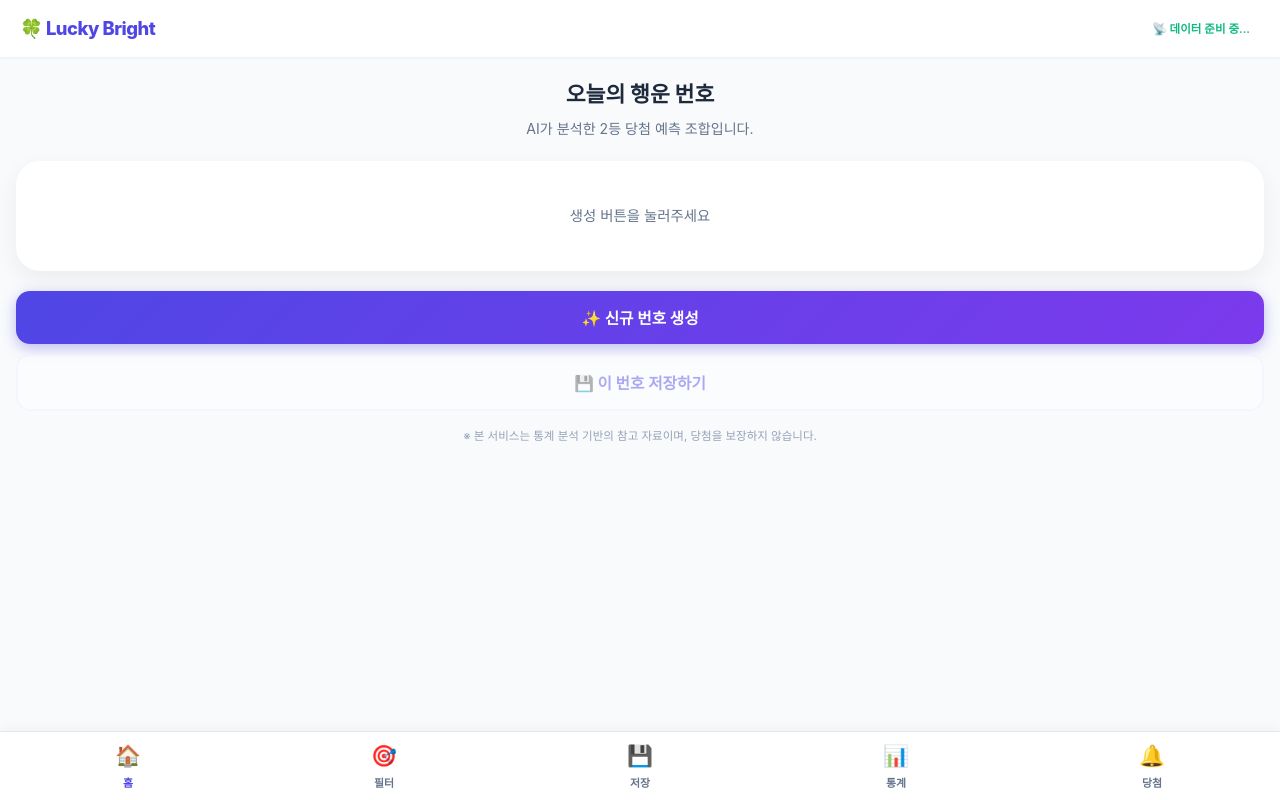
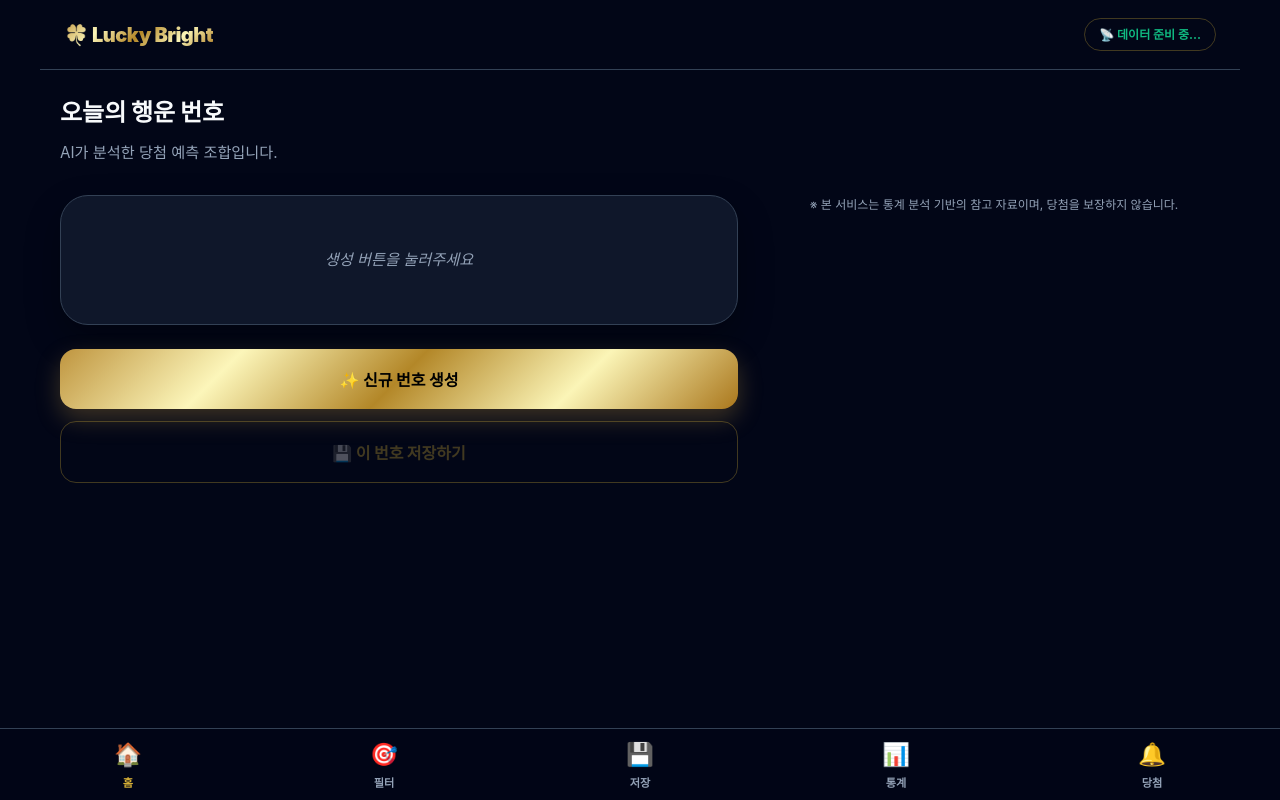
Before and after one commit to kkarare/lotto-2nd, a Flask app: page / in a window 1280 px wide. Run offline with Flask 3, Linux system fonts and the light colour scheme; data that the repository does not hold is empty; some web fonts are replaced.

Commit message:
UI: Premium Dark & Gold theme update and Google Play compliant store assets

```diff
--- a/static/css/style.css
+++ b/static/css/style.css
@@ -1,21 +1,17 @@
 :root {
-    --bg-color: #F8FAFC;
-    --card-bg: #FFFFFF;
-    --primary: #4F46E5;
-    --primary-light: #EEF2FF;
-    --text-main: #1E293B;
-    --text-sub: #64748B;
+    --bg-color: #020617;
+    --card-bg: #0F172A;
+    --primary: #D4AF37; /* Premium Gold */
+    --primary-light: rgba(212, 175, 55, 0.15);
+    --text-main: #F8FAFC;
+    --text-sub: #94A3B8;
     --success: #10B981;
     --warning: #F59E0B;
     --danger: #EF4444;
-    --gray: #94A3B8;
+    --gray: #334155;
 
-    /* 로또볼 색상 */
-    --ball-1: #FBBF24;
-    --ball-11: #60A5FA;
-    --ball-21: #F87171;
-    --ball-31: #94A3B8;
-    --ball-41: #34D399;
+    --gold-gradient: linear-gradient(135deg, #BF953F, #FCF6BA, #B38728, #FBF5B7, #AA771C);
+    --glass-bg: rgba(15, 23, 42, 0.8);
 }
 
 * {
@@ -38,201 +34,216 @@ body {
     flex-direction: column;
     min-height: 100vh;
     padding-bottom: 80px;
+    max-width: 1200px;
+    margin: 0 auto;
 }
 
 /* ===== 헤더 ===== */
 .main-header {
-    background-color: var(--card-bg);
-    padding: 14px 20px;
+    background-color: var(--bg-color);
+    padding: 18px 24px;
     display: flex;
     justify-content: space-between;
     align-items: center;
-    box-shadow: 0 1px 3px rgba(0,0,0,0.06);
+    border-bottom: 1px solid var(--gray);
     position: sticky;
     top: 0;
     z-index: 100;
+    backdrop-filter: blur(10px);
 }
 
 .main-header h1 {
     margin: 0;
-    font-size: 1.15rem;
-    font-weight: 800;
-    color: var(--primary);
+    font-size: 1.25rem;
+    font-weight: 900;
+    background: var(--gold-gradient);
+    -webkit-background-clip: text;
+    -webkit-text-fill-color: transparent;
     letter-spacing: -0.5px;
 }
 
 .status-badge {
-    font-size: 0.72rem;
+    font-size: 0.75rem;
     background: var(--primary-light);
     color: var(--primary);
-    padding: 4px 10px;
+    padding: 6px 14px;
     border-radius: 20px;
-    font-weight: 600;
-    max-width: 180px;
-    overflow: hidden;
-    white-space: nowrap;
-    text-overflow: ellipsis;
+    font-weight: 700;
+    border: 1px solid rgba(212, 175, 55, 0.3);
 }
 
-/* ===== 탭 컨텐츠 ===== */
+/* ===== 탭 컨텐츠 & 레이아웃 ===== */
 .tab-content {
     display: none;
-    padding: 20px 16px;
-    animation: fadeIn 0.25s ease;
+    padding: 24px 20px;
+    animation: fadeIn 0.3s ease-out;
 }
 
 .tab-content.active {
     display: block;
 }
 
+@media (min-width: 768px) {
+    .home-main-layout {
+        display: grid;
+        grid-template-columns: 1.2fr 0.8fr;
+        gap: 30px;
+        align-items: start;
+    }
+
+    .hero-section {
+        text-align: left !important;
+        margin-bottom: 30px !important;
+    }
+}
+
 .tab-content h3 {
-    margin: 0 0 5px 0;
-    font-size: 1.1rem;
+    margin: 0 0 8px 0;
+    font-size: 1.25rem;
+    font-weight: 800;
 }
 
 .tab-content h4 {
-    margin: 0 0 10px 0;
-    font-size: 0.95rem;
+    margin: 0 0 12px 0;
+    font-size: 1rem;
+    color: var(--primary);
 }
 
 @keyframes fadeIn {
-    from { opacity: 0; transform: translateY(8px); }
+    from { opacity: 0; transform: translateY(10px); }
     to   { opacity: 1; transform: translateY(0); }
 }
 
 /* ===== 홈 섹션 ===== */
 .hero-section {
     text-align: center;
-    margin-bottom: 20px;
+    margin-bottom: 24px;
 }
 
 .hero-section h2 {
-    font-size: 1.35rem;
-    margin: 0 0 6px 0;
-    font-weight: 800;
+    font-size: 1.5rem;
+    margin: 0 0 8px 0;
+    font-weight: 900;
 }
 
 .hero-section p {
     color: var(--text-sub);
-    font-size: 0.88rem;
+    font-size: 0.95rem;
     margin: 0;
 }
 
 /* ===== 로또볼 디스플레이 ===== */
 .lotto-display {
     background: var(--card-bg);
-    border-radius: 24px;
-    padding: 28px 10px;
+    border-radius: 28px;
+    padding: 35px 15px;
     display: flex;
     justify-content: center;
-    gap: 6px;
+    gap: 8px;
     flex-wrap: wrap;
-    box-shadow: 0 8px 24px rgba(0,0,0,0.06);
-    margin-bottom: 20px;
-    min-height: 110px;
+    border: 1px solid var(--gray);
+    margin-bottom: 24px;
+    min-height: 130px;
     align-items: center;
+    box-shadow: 0 15px 35px rgba(0,0,0,0.3);
 }
 
 .ball-placeholder {
     color: var(--text-sub);
-    font-size: 0.9rem;
+    font-size: 0.95rem;
+    font-style: italic;
 }
 
 .lotto-ball {
-    width: 48px;
-    height: 48px;
+    width: 52px;
+    height: 52px;
     border-radius: 50%;
     display: flex;
     align-items: center;
     justify-content: center;
-    color: white;
-    font-weight: 800;
-    font-size: 1.05rem;
-    box-shadow: inset -3px -3px 6px rgba(0,0,0,0.2), 0 4px 8px rgba(0,0,0,0.12);
-    text-shadow: 1px 1px 2px rgba(0,0,0,0.3);
-    animation: ballBounce 0.45s cubic-bezier(0.175, 0.885, 0.32, 1.275);
+    color: #000;
+    font-weight: 900;
+    font-size: 1.2rem;
+    background: var(--gold-gradient);
+    box-shadow: 0 5px 15px rgba(0,0,0,0.4), inset 0 -2px 5px rgba(0,0,0,0.3);
+    border: 1px solid rgba(255,255,255,0.2);
+    animation: ballPop 0.5s cubic-bezier(0.175, 0.885, 0.32, 1.275) forwards;
 }
 
-@keyframes ballBounce {
-    0%   { transform: scale(0) rotate(-10deg); }
-    80%  { transform: scale(1.05) rotate(3deg); }
+@keyframes ballPop {
+    0% { transform: scale(0) rotate(-180deg); }
     100% { transform: scale(1) rotate(0deg); }
 }
 
-/* 로또볼 색상 */
-.ball-yellow { background: radial-gradient(circle at 30% 30%, #FDE68A, var(--ball-1)); }
-.ball-blue   { background: radial-gradient(circle at 30% 30%, #93C5FD, var(--ball-11)); }
-.ball-red    { background: radial-gradient(circle at 30% 30%, #FCA5A5, var(--ball-21)); }
-.ball-gray   { background: radial-gradient(circle at 30% 30%, #D1D5DB, var(--ball-31)); }
-.ball-green  { background: radial-gradient(circle at 30% 30%, #6EE7B7, var(--ball-41)); }
-
 /* ===== 분석 카드 ===== */
 .analysis-card {
-    background: var(--primary-light);
-    border-radius: 16px;
-    padding: 14px 16px;
-    margin-bottom: 18px;
+    background: rgba(255, 255, 255, 0.03);
+    border-radius: 20px;
+    padding: 20px;
+    margin-bottom: 24px;
+    border: 1px solid rgba(255,255,255,0.05);
 }
 
 .score-box {
     display: flex;
     justify-content: space-between;
     align-items: center;
-    margin-bottom: 6px;
+    margin-bottom: 12px;
 }
 
-.score-box .label { font-size: 0.85rem; color: var(--text-sub); }
-.score-box .score { font-size: 1.2rem; font-weight: 800; color: var(--primary); }
+.score-box .label { font-size: 0.9rem; color: var(--text-sub); }
+.score-box .score { font-size: 1.5rem; font-weight: 900; color: var(--primary); }
 
 .analysis-text {
-    font-size: 0.82rem;
+    font-size: 0.88rem;
     color: var(--text-sub);
     margin: 0;
-    line-height: 1.5;
+    line-height: 1.7;
 }
 
 /* ===== 버튼 ===== */
 .action-buttons {
     display: flex;
     flex-direction: column;
-    gap: 10px;
-    margin-bottom: 16px;
+    gap: 12px;
+    margin-bottom: 24px;
 }
 
 button {
     border: none;
-    border-radius: 14px;
-    padding: 15px;
-    font-size: 0.98rem;
-    font-weight: 700;
+    border-radius: 16px;
+    padding: 18px;
+    font-size: 1rem;
+    font-weight: 800;
     cursor: pointer;
-    transition: all 0.18s;
+    transition: all 0.2s cubic-bezier(0.4, 0, 0.2, 1);
     font-family: inherit;
 }
 
 .btn-primary {
-    background: linear-gradient(135deg, #4F46E5, #7C3AED);
-    color: white;
-    box-shadow: 0 4px 14px rgba(79, 70, 229, 0.35);
+    background: var(--gold-gradient);
+    color: #000;
+    box-shadow: 0 10px 25px rgba(191, 149, 63, 0.3);
 }
-.btn-primary:active { transform: scale(0.97); }
+.btn-primary:hover { transform: translateY(-2px); box-shadow: 0 15px 30px rgba(191, 149, 63, 0.4); }
+.btn-primary:active { transform: translateY(0); }
 
 .btn-secondary {
-    background: white;
+    background: transparent;
     color: var(--primary);
-    border: 2px solid var(--primary-light);
+    border: 1px solid var(--primary);
 }
-.btn-secondary:active { transform: scale(0.97); }
+.btn-secondary:hover { background: var(--primary-light); }
 
-button:disabled { opacity: 0.45; cursor: not-allowed; transform: none !important; }
+button:disabled { opacity: 0.3; cursor: not-allowed; transform: none !important; }
 
 /* ===== 면책 조항 ===== */
 .disclaimer {
-    font-size: 0.72rem;
-    color: var(--gray);
+    font-size: 0.75rem;
+    color: var(--text-sub);
     text-align: center;
     margin: 0;
-    line-height: 1.6;
+    padding: 0 20px;
 }
 
 /* ===== 하단 탭바 ===== */
@@ -241,13 +252,14 @@ button:disabled { opacity: 0.45; cursor: not-allowed; transform: none !important
     bottom: 0;
     left: 0;
     right: 0;
-    height: 68px;
-    background: white;
+    height: 72px;
+    background: rgba(2, 6, 23, 0.95);
     display: flex;
     justify-content: space-around;
     align-items: center;
-    box-shadow: 0 -1px 0 #E2E8F0, 0 -4px 12px rgba(0,0,0,0.04);
+    border-top: 1px solid var(--gray);
     z-index: 1000;
+    backdrop-filter: blur(15px);
     padding-bottom: env(safe-area-inset-bottom);
 }
 
@@ -257,16 +269,15 @@ button:disabled { opacity: 0.45; cursor: not-allowed; transform: none !important
     display: flex;
     flex-direction: column;
     align-items: center;
-    font-size: 1.3rem;
-    gap: 3px;
+    font-size: 1.4rem;
+    gap: 4px;
     flex: 1;
-    padding: 8px 0;
-    transition: color 0.15s;
+    transition: all 0.2s;
 }
 
 .tab-link span {
-    font-size: 0.68rem;
-    font-weight: 600;
+    font-size: 0.7rem;
+    font-weight: 700;
 }
 
 .tab-link.active {
--- a/templates/index.html
+++ b/templates/index.html
@@ -10,11 +10,11 @@
 
     <!-- ===== PWA 설정 ===== -->
     <link rel="manifest" href="/static/manifest.json">
-    <meta name="theme-color" content="#4F46E5">
+    <meta name="theme-color" content="#020617">
 
     <!-- iOS PWA 홈화면 아이콘 설정 -->
     <meta name="apple-mobile-web-app-capable" content="yes">
-    <meta name="apple-mobile-web-app-status-bar-style" content="default">
+    <meta name="apple-mobile-web-app-status-bar-style" content="black-translucent">
     <meta name="apple-mobile-web-app-title" content="Lucky Bright">
     <link rel="apple-touch-icon" href="/static/icons/icon-192x192.png">
     <link rel="apple-touch-icon" sizes="152x152" href="/static/icons/icon-152x152.png">
@@ -45,13 +45,23 @@
             <section id="tab-home" class="tab-content active">
                 <div class="hero-section">
                     <h2>오늘의 행운 번호</h2>
-                    <p>AI가 분석한 2등 당첨 예측 조합입니다.</p>
+                    <p>AI가 분석한 당첨 예측 조합입니다.</p>
                 </div>
 
+                <!-- 태블릿에서는 좌우로 배치될 그리드 -->
+                <div class="home-main-layout">
+                    <div class="generator-side">
                         <div class="lotto-display" id="generated-numbers">
                             <div class="ball-placeholder">생성 버튼을 눌러주세요</div>
                         </div>
 
+                        <div class="action-buttons">
+                            <button id="btn-generate" class="btn-primary">✨ 신규 번호 생성</button>
+                            <button id="btn-save" class="btn-secondary" disabled>💾 이 번호 저장하기</button>
+                        </div>
+                    </div>
+
+                    <div class="analysis-side">
                         <div class="analysis-card" id="prediction-info" style="display: none;">
                             <div class="score-box">
                                 <span class="label">예측 신뢰도</span>
@@ -60,12 +70,9 @@
                             <p class="analysis-text" id="analysis-text"></p>
                         </div>
 
-                <div class="action-buttons">
-                    <button id="btn-generate" class="btn-primary">✨ 신규 번호 생성</button>
-                    <button id="btn-save" class="btn-secondary" disabled>💾 이 번호 저장하기</button>
+                        <p class="disclaimer">※ 본 서비스는 통계 분석 기반의 참고 자료이며, 당첨을 보장하지 않습니다.</p>
                     </div>
-
-                <p class="disclaimer">※ 본 서비스는 통계 분석 기반의 참고 자료이며, 당첨을 보장하지 않습니다.</p>
+                </div>
             </section>
 
             <!-- 필터 탭 -->
```
Also changed, not shown: other parts of static/css/style.css (+47 -47 lines), data_collector.py (+37 -42 lines), temp_content.txt (added, +19 -0 lines), play_store_feature.png (added), play_store_icon.png (added), real_screenshot_1.png (added), real_screenshot_2.png (added), screenshot_1.png (added), screenshot_2.png (added), simple_mockup_1.png (added), simple_mockup_2.png (added), tablet_10_1.png (added), tablet_10_2.png (added), tablet_7_1.png (added), 2 other files. Lines whose indentation alone changed are shown as unchanged.
